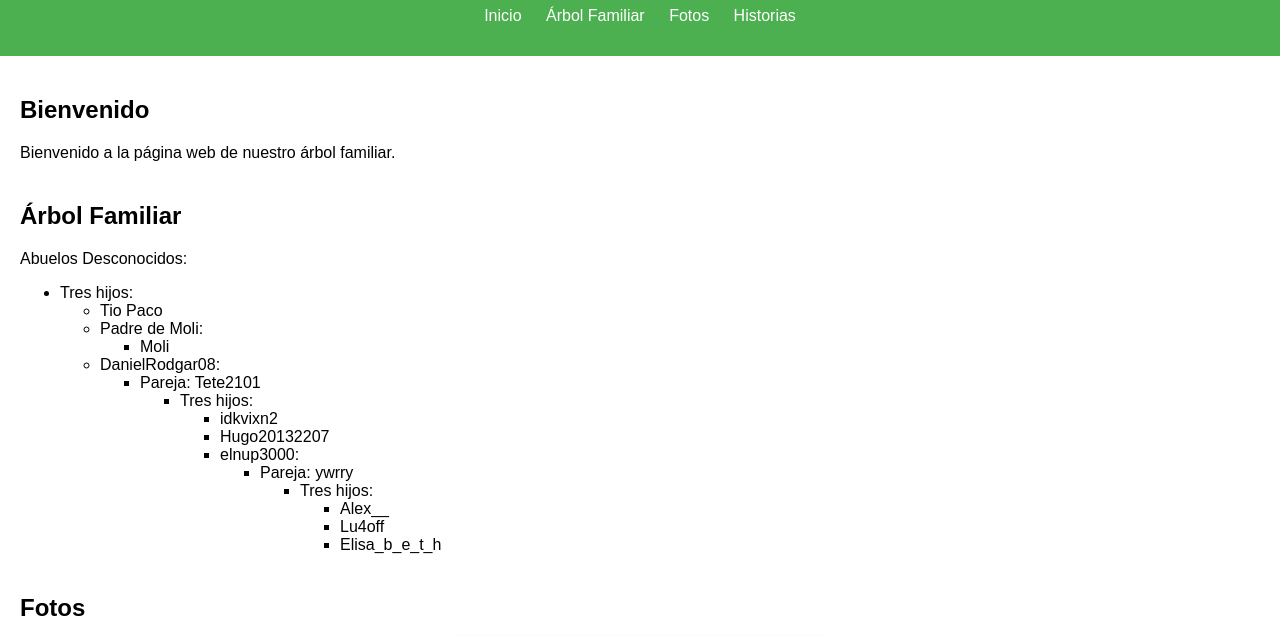
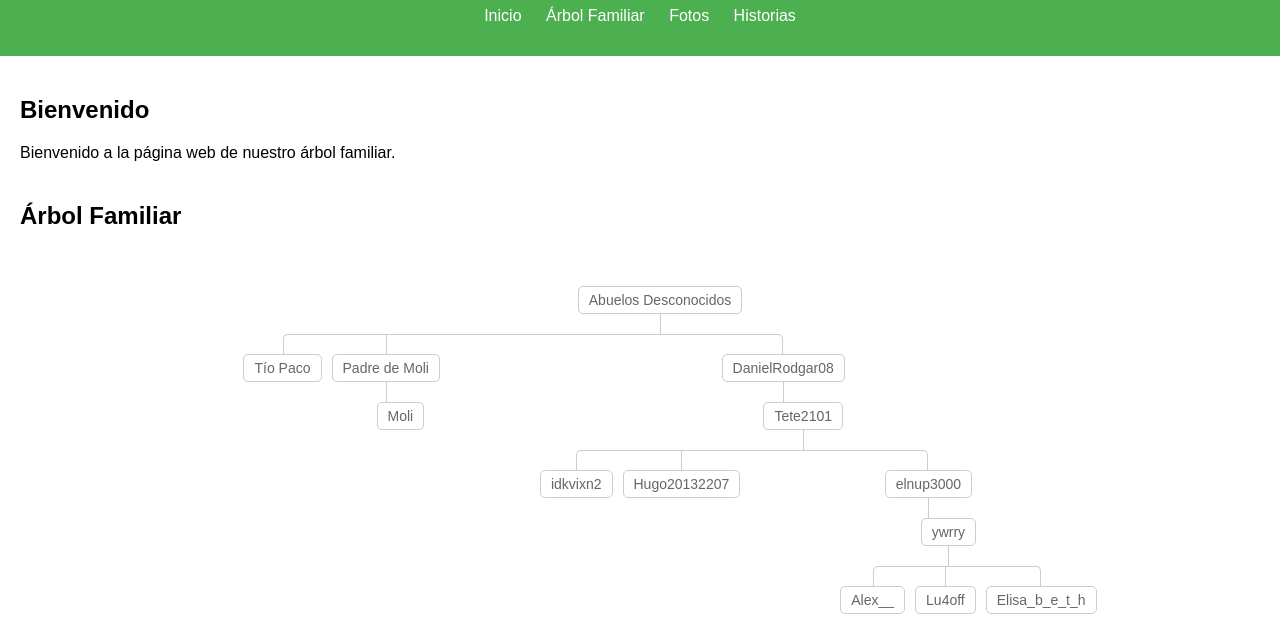
Before and after one commit to Alexcraft9-bit/FamiliaA-a-in, a plain HTML site: page index.html in a window 1280 px wide. Shown: the part 88-724 px from the top of the page. Drawn offline with Linux system fonts and the light colour scheme.

Commit message:
Update index.html

```diff
--- a/index.html
+++ b/index.html
@@ -66,6 +66,111 @@
             overflow: hidden;
         }
 
+        .tree {
+            display: flex;
+            justify-content: center;
+            align-items: center;
+            flex-direction: column;
+        }
+
+        .tree ul {
+            padding-top: 20px;
+            position: relative;
+            transition: all 0.5s;
+            -webkit-transition: all 0.5s;
+            -moz-transition: all 0.5s;
+        }
+
+        .tree li {
+            float: left;
+            text-align: center;
+            list-style-type: none;
+            position: relative;
+            padding: 20px 5px 0 5px;
+            transition: all 0.5s;
+            -webkit-transition: all 0.5s;
+            -moz-transition: all 0.5s;
+        }
+
+        /* Lines */
+        .tree li::before, .tree li::after {
+            content: '';
+            position: absolute;
+            top: 0;
+            right: 50%;
+            border-top: 1px solid #ccc;
+            width: 50%;
+            height: 20px;
+        }
+
+        .tree li::after {
+            right: auto;
+            left: 50%;
+            border-left: 1px solid #ccc;
+        }
+
+        .tree li:only-child::after, .tree li:only-child::before {
+            display: none;
+        }
+
+        .tree li:only-child {
+            padding-top: 0;
+        }
+
+        .tree li:first-child::before, .tree li:last-child::after {
+            border: 0 none;
+        }
+
+        .tree li:last-child::before {
+            border-right: 1px solid #ccc;
+            border-radius: 0 5px 0 0;
+            -webkit-border-radius: 0 5px 0 0;
+            -moz-border-radius: 0 5px 0 0;
+        }
+
+        .tree li:first-child::after {
+            border-radius: 5px 0 0 0;
+            -webkit-border-radius: 5px 0 0 0;
+            -moz-border-radius: 5px 0 0 0;
+        }
+
+        .tree ul ul::before {
+            content: '';
+            position: absolute;
+            top: 0;
+            left: 50%;
+            border-left: 1px solid #ccc;
+            width: 0;
+            height: 20px;
+        }
+
+        .tree li a {
+            border: 1px solid #ccc;
+            padding: 5px 10px;
+            text-decoration: none;
+            color: #666;
+            font-family: arial, verdana, tahoma;
+            font-size: 14px;
+            display: inline-block;
+            border-radius: 5px;
+            transition: all 0.5s;
+            -webkit-transition: all 0.5s;
+            -moz-transition: all 0.5s;
+        }
+
+        .tree li a:hover, .tree li a:hover+ul li a {
+            background: #4CAF50;
+            color: #fff;
+            border: 1px solid #4CAF50;
+        }
+
+        .tree li a:hover+ul li::after,
+        .tree li a:hover+ul li::before,
+        .tree li a:hover+ul::before,
+        .tree li a:hover+ul ul::before {
+            border-color: #4CAF50;
+        }
+
         .photo {
             text-align: center;
             margin-bottom: 20px;
@@ -98,33 +203,37 @@
         </section>
         <section id="tree">
             <h2>Árbol Familiar</h2>
-            <p>Abuelos Desconocidos:</p>
+            <div class="tree">
                 <ul>
-                <li>Tres hijos:
+                    <li>
+                        <a href="#">Abuelos Desconocidos</a>
                         <ul>
-                        <li>Tio Paco</li>
-                        <li>Padre de Moli:
+                            <li>
+                                <a href="#">Tío Paco</a>
+                            </li>
+                            <li>
+                                <a href="#">Padre de Moli</a>
                                 <ul>
-                                <li>Moli</li>
+                                    <li><a href="#">Moli</a></li>
                                 </ul>
                             </li>
-                        <li>DanielRodgar08:
+                            <li>
+                                <a href="#">DanielRodgar08</a>
                                 <ul>
-                                <li>Pareja: Tete2101
+                                    <li>
+                                        <a href="#">Tete2101</a>
                                         <ul>
-                                        <li>Tres hijos:
+                                            <li><a href="#">idkvixn2</a></li>
+                                            <li><a href="#">Hugo20132207</a></li>
+                                            <li>
+                                                <a href="#">elnup3000</a>
                                                 <ul>
-                                                <li>idkvixn2</li>
-                                                <li>Hugo20132207</li>
-                                                <li>elnup3000:
+                                                    <li>
+                                                        <a href="#">ywrry</a>
                                                         <ul>
-                                                        <li>Pareja: ywrry
-                                                            <ul>
-                                                                <li>Tres hijos:
-                                                                    <ul>
-                                                                        <li>Alex__</li>
-                                                                        <li>Lu4off</li>
-                                                                        <li>Elisa_b_e_t_h</li>
+                                                            <li><a href="#">Alex__</a></li>
+                                                            <li><a href="#">Lu4off</a></li>
+                                                            <li><a href="#">Elisa_b_e_t_h</a></li>
                                                         </ul>
                                                     </li>
                                                 </ul>
@@ -136,10 +245,7 @@
                         </ul>
                     </li>
                 </ul>
-                        </li>
-                    </ul>
-                </li>
-            </ul>
+            </div>
         </section>
         <section id="photos">
             <h2>Fotos</h2>
```
Lines whose indentation alone changed are shown as unchanged.
